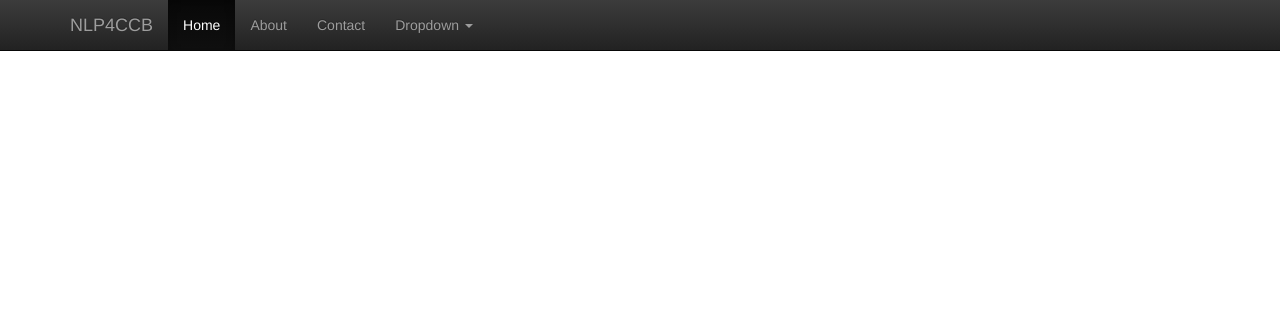
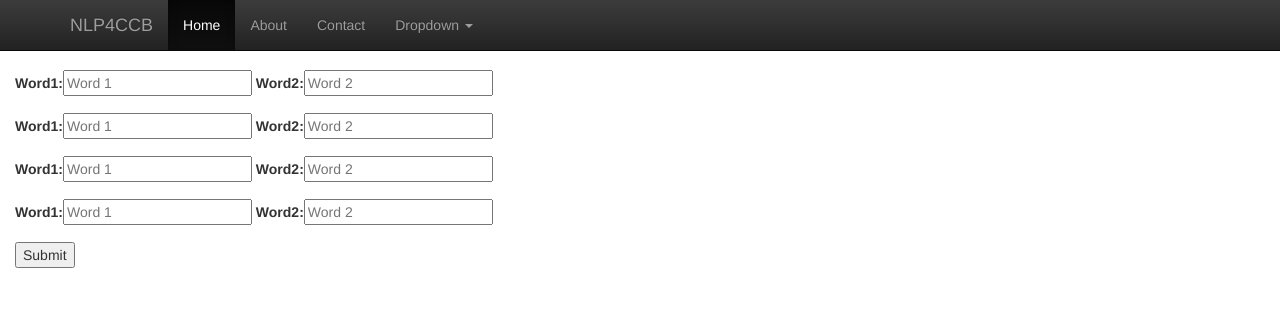
Before and after one commit to rossmechanic/know_your_nyms, a Django app: page /models/ in a window 1280 px wide. Shown: the top 311 px of the page. Run offline with Django 3.2, Linux system fonts and the light colour scheme; some libraries are stand-ins or nearby versions.

Commit message:
Got a better setup going

```diff
--- a/NLP4CCB/models.py
+++ b/NLP4CCB/models.py
@@ -1,5 +1,18 @@
 from __future__ import unicode_literals
-
+from django import forms
 from django.db import models
 
+
 # Create your models here.
+
+
+class WordRelationshipForm(forms.Form):
+	word1 = forms.CharField(
+		max_length=100,
+		widget=forms.TextInput(attrs={'placeholder': 'Word 1'})
+	)
+	word2 = forms.CharField(
+		max_length=100,
+		widget=forms.TextInput(
+			attrs={'placeholder': 'Word 2'})
+	)
--- /dev/null
+++ b/NLP4CCB/static/javascripts/test_jQuery.js
@@ -0,0 +1,10 @@
+/**
+ * Created by rossmechanic on 11/28/16.
+ */
+$(document).ready(function(){
+
+    $('.word-rel-formset').formset({
+       addText: 'add link',
+        deleteText: 'remove'
+    });
+});
--- a/NLP4CCB/templates/test.html
+++ b/NLP4CCB/templates/test.html
@@ -1,10 +1,24 @@
-{% extends "layout.html" %}
+{% extends "base.html" %}
+
+{% load static %}
+
 {% block stylesheets %}
-    <link rel='stylesheet' href='../static/style.css'>
+    <link rel='stylesheet' href={% static "stylesheets/style.css" %}>
+{% block scripts %}
+    <script src={% static "javascripts/test_jQuery.js" %}></script>
 {% endblock %}
+{% endblock %}
+
 {% block content%}
 <div class="container-fluid">
+    <form method="POST" action="">
+        {% for form in formset %}
+            <div class="form-group word-rel-formset">
+                {{ form }}
+            </div>
 
-
+        {% endfor %}
+        <input type="submit" class="button">
+    </form>
 </div>
 {% endblock %}
--- a/NLP4CCB/views.py
+++ b/NLP4CCB/views.py
@@ -1,6 +1,13 @@
 from django.shortcuts import render
+from models import WordRelationshipForm
+from django.forms import formset_factory
 
 
 # Create your views here.
 def index(request):
-	return render(request, 'test.html', None)
+	word_relationship_formset = formset_factory(WordRelationshipForm, extra=4)
+	context = {
+		"title": "NLP4CCB",
+		"formset": word_relationship_formset
+	}
+	return render(request, 'test.html', context)
```
Also changed, not shown: NLP4CCB/static/stylesheets/style.css (renamed from NLP4CCB/static/style.css), NLP4CCB/templates/base.html (renamed from NLP4CCB/templates/layout.html), db.sqlite3, 3 other files.
